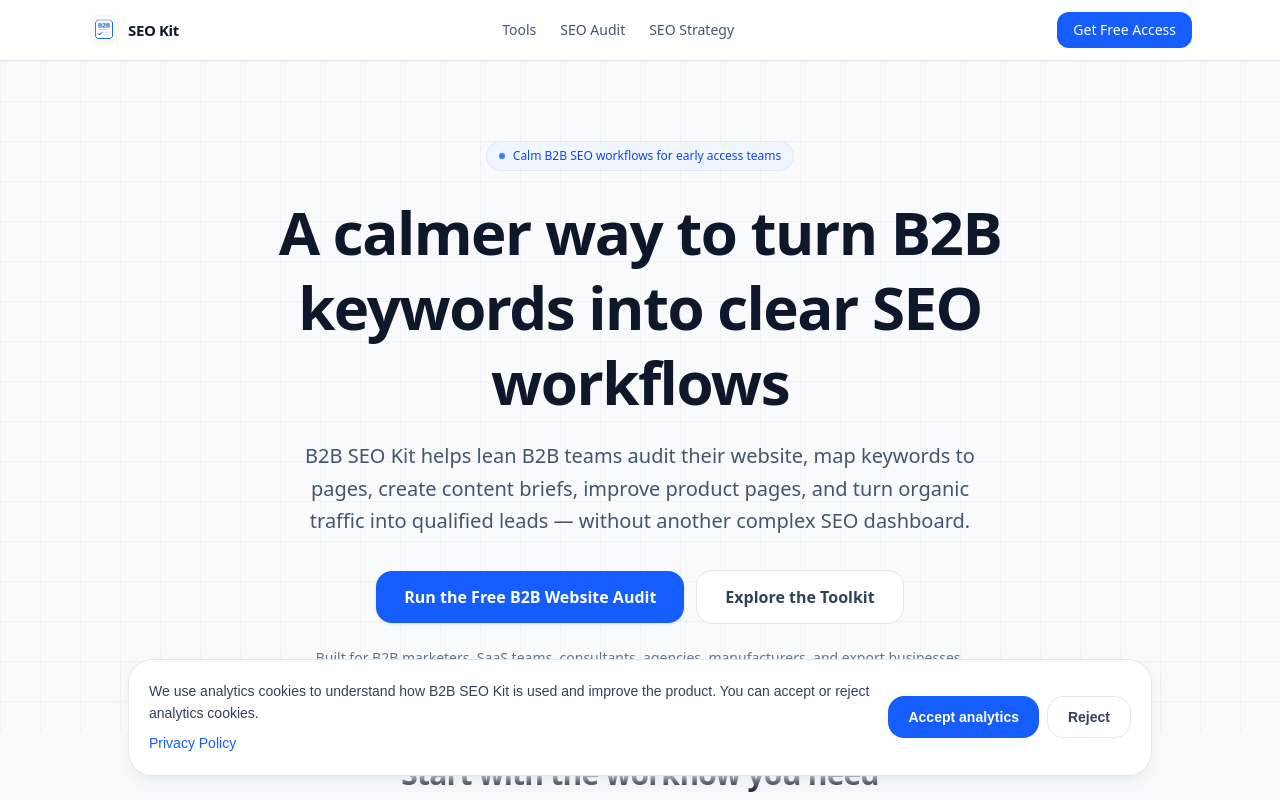
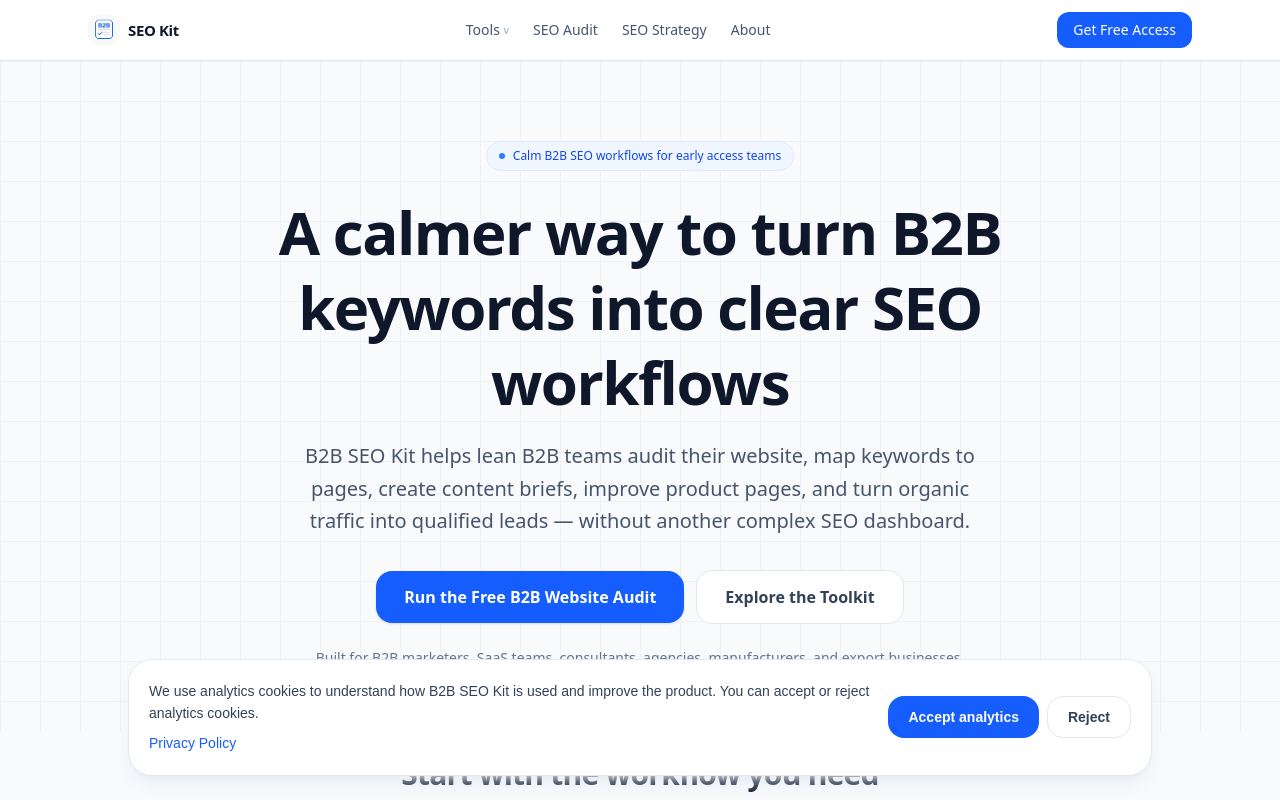
Before and after one commit to clairesun0731-art/b2b-seo-kit, a Next.js app: page / in a window 1280 px wide. Shown: the top 800 px of the page. Built offline with nearby package versions, Linux system fonts and the light colour scheme.

Commit message:
Update header tools dropdown with all live tools

```diff
--- a/app/b2b-seo-kit/page.tsx
+++ b/app/b2b-seo-kit/page.tsx
@@ -2,7 +2,7 @@ import type { Metadata } from "next";
 import Script from "next/script";
 import SiteFooter from "@/components/SiteFooter";
 import SiteHeader from "@/components/SiteHeader";
-import { tools } from "@/lib/tools";
+import { liveTools } from "@/lib/tools";
 
 export const metadata: Metadata = {
   title: "B2B SEO Tools & Free SEO Toolkit | B2B SEO Kit",
@@ -377,7 +377,7 @@ export default function B2BSEOKitPage() {
               </div>
 
               <div className="grid sm:grid-cols-2 lg:grid-cols-3 gap-4 mb-10">
-                {tools.map((t) => (
+                {liveTools.map((t) => (
                   <div
                     key={t.title}
                     className="bg-[#F8FAFC] border border-slate-200 rounded-3xl p-6 shadow-sm flex flex-col gap-2"
--- a/app/page.tsx
+++ b/app/page.tsx
@@ -2,7 +2,7 @@ import type { Metadata } from "next";
 import Script from "next/script";
 import SiteFooter from "@/components/SiteFooter";
 import SiteHeader from "@/components/SiteHeader";
-import { tools } from "@/lib/tools";
+import { liveTools } from "@/lib/tools";
 
 export const metadata: Metadata = {
   title: "B2B SEO Kit | Practical SEO Workflows for Lean B2B Teams",
@@ -32,15 +32,15 @@ export const metadata: Metadata = {
 const TALLY_URL = "https://tally.so/r/pbJK9J";
 
 const homepageTools = [
-  tools[0],
-  tools[1],
+  liveTools[0],
+  liveTools[1],
   {
-    ...tools[3],
+    ...liveTools[3],
     description:
       "Build a practical SEO plan structure for B2B pages, content, links, and lead paths.",
   },
   {
-    ...tools[4],
+    ...liveTools[4],
     description: "Map B2B keywords to buyer intent, page types, and conversion paths.",
   },
 ];
--- a/components/SiteFooter.tsx
+++ b/components/SiteFooter.tsx
@@ -1,5 +1,5 @@
 import Link from "next/link";
-import { tools } from "@/lib/tools";
+import { liveTools } from "@/lib/tools";
 
 export default function SiteFooter() {
   return (
@@ -19,7 +19,7 @@ export default function SiteFooter() {
             Free B2B SEO Tools
           </h2>
           <div className="grid gap-2 sm:grid-cols-2">
-            {tools.map((tool) => (
+            {liveTools.map((tool) => (
               <a key={tool.href} href={tool.href} className="hover:text-slate-900">
                 {tool.title}
               </a>
--- a/components/SiteHeader.tsx
+++ b/components/SiteHeader.tsx
@@ -1,4 +1,8 @@
+"use client";
+
 import Link from "next/link";
+import { useState } from "react";
+import { liveTools } from "@/lib/tools";
 
 const TALLY_URL = "https://tally.so/r/pbJK9J";
 
@@ -6,13 +10,11 @@ type SiteHeaderProps = {
   active?: "tools" | "audit" | "strategy";
 };
 
-const navItems = [
-  { label: "Tools", href: "/b2b-seo-kit/", key: "tools" },
-  { label: "SEO Audit", href: "/b2b-seo-audit/", key: "audit" },
-  { label: "SEO Strategy", href: "/b2b-seo-strategy/", key: "strategy" },
-] as const;
+export default function SiteHeader({ active }: SiteHeaderProps) {
+  const [toolsOpen, setToolsOpen] = useState(false);
+  const [mobileOpen, setMobileOpen] = useState(false);
+  const [mobileToolsOpen, setMobileToolsOpen] = useState(false);
 
-export default function SiteHeader({ active }: SiteHeaderProps) {
   return (
     <header className="sticky top-0 z-50 border-b border-slate-200 bg-white/90 backdrop-blur">
       <div className="mx-auto flex max-w-6xl items-center justify-between px-4 py-3 sm:px-6">
@@ -30,30 +32,178 @@ export default function SiteHeader({ active }: SiteHeaderProps) {
         </Link>
 
         <nav className="hidden items-center gap-6 text-sm text-slate-600 md:flex">
-          {navItems.map((item) => (
+          <div
+            className="group relative"
+            onMouseEnter={() => setToolsOpen(true)}
+            onMouseLeave={() => setToolsOpen(false)}
+            onFocus={() => setToolsOpen(true)}
+            onBlur={(event) => {
+              if (!event.currentTarget.contains(event.relatedTarget)) {
+                setToolsOpen(false);
+              }
+            }}
+          >
+            <button
+              type="button"
+              aria-expanded={toolsOpen}
+              aria-controls="desktop-tools-menu"
+              onClick={() => setToolsOpen((open) => !open)}
+              onKeyDown={(event) => {
+                if (event.key === "Escape") {
+                  setToolsOpen(false);
+                }
+              }}
+              className={
+                active === "tools"
+                  ? "flex items-center gap-1 font-medium text-slate-900"
+                  : "flex items-center gap-1 transition-colors hover:text-slate-900"
+              }
+            >
+              Tools
+              <span className="text-[10px] text-slate-400">v</span>
+            </button>
+
+            <div
+              id="desktop-tools-menu"
+              className={`absolute left-0 top-full pt-3 ${
+                toolsOpen
+                  ? "visible translate-y-0 opacity-100"
+                  : "invisible translate-y-1 opacity-0 group-hover:visible group-hover:translate-y-0 group-hover:opacity-100 group-focus-within:visible group-focus-within:translate-y-0 group-focus-within:opacity-100"
+              } transition duration-150`}
+            >
+              <div className="w-[30rem] rounded-3xl border border-slate-200 bg-white p-3 shadow-xl shadow-slate-200/60">
+                <div className="grid gap-1">
+                  {liveTools.map((tool) => (
                     <a
-              key={item.key}
-              href={item.href}
+                      key={tool.href}
+                      href={tool.href}
+                      className="rounded-2xl p-4 transition-colors hover:bg-[#F8FAFC] focus:bg-[#F8FAFC] focus:outline-none"
+                    >
+                      <span className="block text-sm font-semibold text-slate-900">
+                        {tool.title}
+                      </span>
+                      <span className="mt-1 block text-sm leading-relaxed text-slate-500">
+                        {tool.description}
+                      </span>
+                    </a>
+                  ))}
+                </div>
+              </div>
+            </div>
+          </div>
+
+          <a
+            href="/b2b-seo-audit/"
             className={
-                active === item.key
+              active === "audit"
                 ? "font-medium text-slate-900"
                 : "transition-colors hover:text-slate-900"
             }
           >
-              {item.label}
+            SEO Audit
           </a>
-          ))}
+          <a
+            href="/b2b-seo-strategy/"
+            className={
+              active === "strategy"
+                ? "font-medium text-slate-900"
+                : "transition-colors hover:text-slate-900"
+            }
+          >
+            SEO Strategy
+          </a>
+          <a href="/about/" className="transition-colors hover:text-slate-900">
+            About
+          </a>
         </nav>
 
+        <div className="flex items-center gap-3">
           <a
             href={TALLY_URL}
             target="_blank"
             rel="noopener noreferrer"
-          className="rounded-xl bg-blue-600 px-4 py-2 text-sm font-medium text-white transition-colors hover:bg-blue-700"
+            className="hidden rounded-xl bg-blue-600 px-4 py-2 text-sm font-medium text-white transition-colors hover:bg-blue-700 sm:inline-block"
+          >
+            Get Free Access
+          </a>
+
+          <button
+            type="button"
+            aria-expanded={mobileOpen}
+            aria-controls="mobile-menu"
+            onClick={() => setMobileOpen((open) => !open)}
+            className="flex h-10 w-10 items-center justify-center rounded-xl border border-slate-200 bg-white text-slate-700 md:hidden"
+          >
+            <span className="sr-only">Open navigation menu</span>
+            <span aria-hidden="true" className="grid gap-1">
+              <span className="block h-0.5 w-4 rounded-full bg-slate-700" />
+              <span className="block h-0.5 w-4 rounded-full bg-slate-700" />
+              <span className="block h-0.5 w-4 rounded-full bg-slate-700" />
+            </span>
+          </button>
+        </div>
+      </div>
+
+      {mobileOpen ? (
+        <div id="mobile-menu" className="border-t border-slate-200 bg-white px-4 py-4 md:hidden">
+          <div className="mx-auto grid max-w-6xl gap-3">
+            <button
+              type="button"
+              aria-expanded={mobileToolsOpen}
+              aria-controls="mobile-tools-menu"
+              onClick={() => setMobileToolsOpen((open) => !open)}
+              className="flex min-h-11 items-center justify-between rounded-2xl border border-slate-200 bg-[#F8FAFC] px-4 py-3 text-left text-sm font-semibold text-slate-900"
+            >
+              Tools
+              <span className="text-xs text-slate-400">{mobileToolsOpen ? "Close" : "Open"}</span>
+            </button>
+
+            {mobileToolsOpen ? (
+              <div id="mobile-tools-menu" className="grid gap-2 rounded-2xl border border-slate-200 bg-white p-2">
+                {liveTools.map((tool) => (
+                  <a
+                    key={tool.href}
+                    href={tool.href}
+                    className="rounded-xl px-3 py-3 text-sm transition-colors hover:bg-[#F8FAFC] focus:bg-[#F8FAFC] focus:outline-none"
+                  >
+                    <span className="block font-semibold text-slate-900">{tool.title}</span>
+                    <span className="mt-1 block leading-relaxed text-slate-500">
+                      {tool.description}
+                    </span>
+                  </a>
+                ))}
+              </div>
+            ) : null}
+
+            <a
+              href="/b2b-seo-audit/"
+              className="rounded-2xl px-4 py-3 text-sm font-semibold text-slate-700 hover:bg-[#F8FAFC]"
+            >
+              SEO Audit
+            </a>
+            <a
+              href="/b2b-seo-strategy/"
+              className="rounded-2xl px-4 py-3 text-sm font-semibold text-slate-700 hover:bg-[#F8FAFC]"
+            >
+              SEO Strategy
+            </a>
+            <a
+              href="/about/"
+              className="rounded-2xl px-4 py-3 text-sm font-semibold text-slate-700 hover:bg-[#F8FAFC]"
+            >
+              About
+            </a>
+            <a
+              href={TALLY_URL}
+              target="_blank"
+              rel="noopener noreferrer"
+              className="rounded-2xl bg-blue-600 px-4 py-3 text-center text-sm font-semibold text-white transition-colors hover:bg-blue-700"
             >
               Get Free Access
             </a>
           </div>
+        </div>
+      ) : null}
     </header>
   );
 }
--- a/lib/tools.ts
+++ b/lib/tools.ts
@@ -1,11 +1,12 @@
-// When adding a new B2B SEO Kit tool, update:
-// 1. lib/tools.ts
-// 2. app/sitemap.ts
-// 3. header navigation if needed
-// 4. footer links
-// 5. /b2b-seo-kit/ tool hub
-// 6. related tools sections
-export const tools = [
+// When adding a new live B2B SEO Kit tool, add it to liveTools.
+// Live tools automatically appear in the Tools dropdown, footer, and /b2b-seo-kit/ hub.
+// Also update:
+// 1. app/sitemap.ts
+// 2. related tools sections where the new tool is relevant
+// 3. page-level metadata and internal links
+//
+// Keep coming soon tools out of liveTools until their public page is ready.
+export const liveTools = [
   {
     title: "B2B SEO Audit Generator",
     shortTitle: "SEO Audit",
@@ -21,7 +22,7 @@ export const tools = [
     shortTitle: "SEO Strategy",
     href: "/b2b-seo-strategy/",
     description:
-      "Create a practical B2B SEO workflow for pages, content, internal links, and conversions.",
+      "Build a practical B2B SEO workflow for pages, content, links, and conversions.",
     hubDescription:
       "Create a practical B2B SEO workflow for keyword mapping, page priorities, content planning, internal links, and conversions.",
     cta: "Build SEO Strategy \u2192",
@@ -31,7 +32,7 @@ export const tools = [
     shortTitle: "SEO Brief",
     href: "/b2b-seo-brief-generator/",
     description:
-      "Turn a topic into a B2B-focused content brief with search intent, outline, CTA, and internal links.",
+      "Create a B2B-focused content brief with search intent, outline, CTA, and internal links.",
     hubDescription:
       "Turn a topic into a B2B-focused content brief with search intent, outline, proof, CTA, and internal links.",
     cta: "Create Content Brief \u2192",
@@ -41,7 +42,7 @@ export const tools = [
     shortTitle: "SEO Template",
     href: "/b2b-seo-template/",
     description:
-      "Build a reusable B2B SEO planning template for keywords, pages, content, links, and lead paths.",
+      "Build a reusable SEO planning template for B2B pages, keywords, content, and lead paths.",
     hubDescription:
       "Create a practical B2B SEO planning template with keyword mapping, page types, content workflow, internal links, and lead conversion paths.",
     cta: "Generate SEO Template \u2192",
@@ -58,8 +59,11 @@ export const tools = [
   },
 ] as const;
 
-export type Tool = (typeof tools)[number];
+// Backward-compatible alias for existing page imports.
+export const tools = liveTools;
+
+export type Tool = (typeof liveTools)[number];
 
 export function findTool(href: Tool["href"]) {
-  return tools.find((tool) => tool.href === href);
+  return liveTools.find((tool) => tool.href === href);
 }
```
Lines whose indentation alone changed are shown as unchanged.
